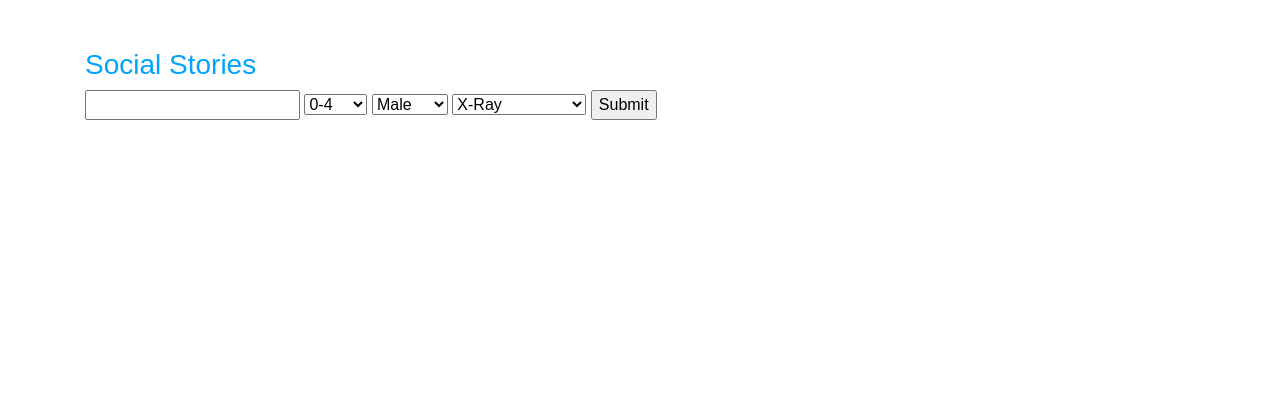
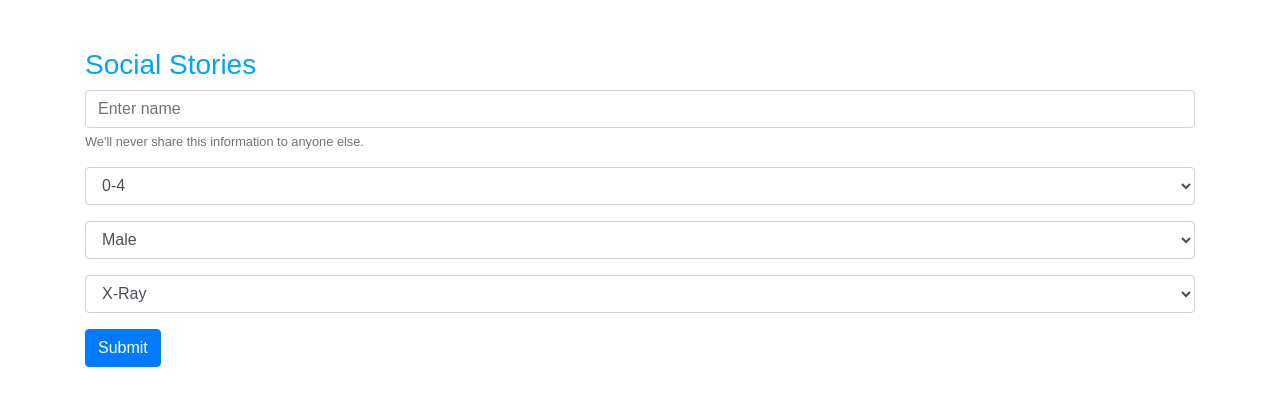
Before and after one commit to delaware19/team-5, a Flask app: page /find in a window 1280 px wide. Shown: the top 406 px of the page. Run offline with Flask 2, Linux system fonts and the light colour scheme; some libraries are stand-ins or nearby versions.

Commit message:
find story form fixed

```diff
--- a/templates/findStories.html
+++ b/templates/findStories.html
@@ -2,25 +2,38 @@
 
 {% block content %}
 <form action="{{ url_for('query_story') }}" method="post">
-    <input type="text" name="Name">
-    <select name="Age Group">
+    <div class="form-group">
+        <input type="text" name="Name" class="form-control" placeholder="Enter name">
+        <small id="nameHelp" class="form-text text-muted">We'll never share this information to anyone else.</small>
+    </div>
+    <div class="form-group">
+        <select class="form-control" name="Age Group">
+          <!--option selected disabled>Age Range</option-->
           <option>0-4</option>
           <option>5-12</option>
           <option>12-15</option>
           <option>16+</option>
         </select>
-    <select name="Gender">
+    </div>
+
+    <div class="form-group">
+        <select class="form-control" name="Gender">
           <option>Male</option>
           <option>Female</option>
           <option>Other</option>
         </select>
-    <select name="Treatment">
+    </div>
+
+    <div class="form-group">
+        <select class="form-control" name="Treatment">
           <option>X-Ray</option>
           <option>Check-in</option>
           <option>Blood Work</option>
           <option>Whatever else..</option>
         </select>
-    <input type="submit">
+    </div>
+
+    <button type="submit" class="btn btn-primary">Submit</button>
 
 </form>
 
```
Lines whose indentation alone changed are shown as unchanged.
